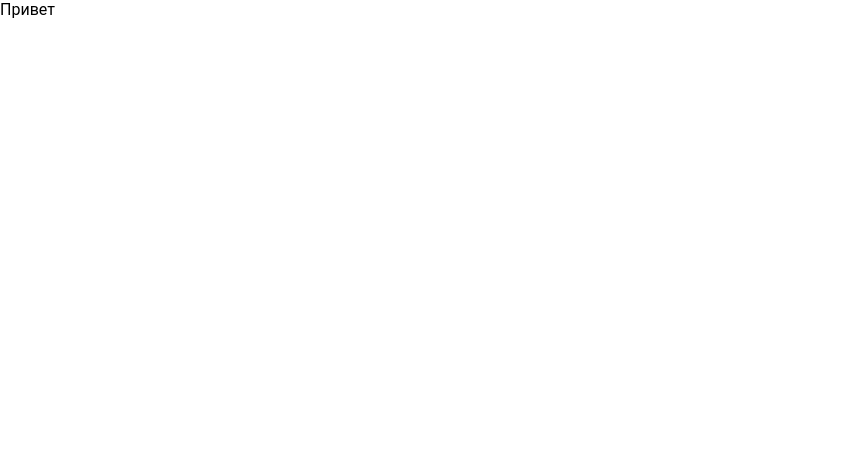
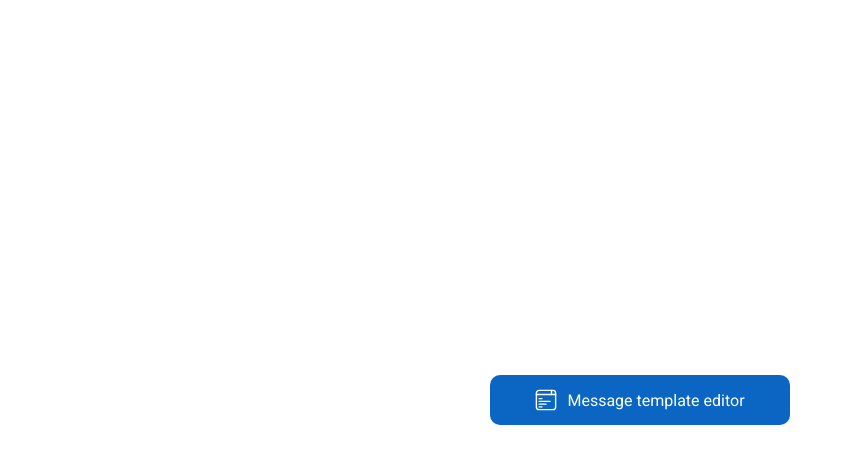
Before and after one commit to NikolaB131-org/Message-editor, a React (Create React App) app: page / in a window 1280 px wide. Shown: the top 464 px of the page, without its empty margins (0-852 px from the left). Built offline with nearby package versions, Linux system fonts and the light colour scheme.

Commit message:
Add Main page and button component

```diff
--- a/public/index.html
+++ b/public/index.html
@@ -11,6 +11,9 @@
     />
     <link rel="apple-touch-icon" href="%PUBLIC_URL%/logo192.png" />
     <link rel="manifest" href="%PUBLIC_URL%/manifest.json" />
+    <link rel="preconnect" href="https://fonts.googleapis.com">
+    <link rel="preconnect" href="https://fonts.gstatic.com" crossorigin>
+    <link href="https://fonts.googleapis.com/css2?family=Roboto:wght@400&display=swap" rel="stylesheet">
     <title>React App</title>
   </head>
   <body>
--- a/src/App.tsx
+++ b/src/App.tsx
@@ -1,7 +1,7 @@
-function App() {
+import { Main } from "./Main";
+
+export function App() {
   return (
-    <p>Привет</p>
+    <Main />
   );
 }
-
-export default App;
--- /dev/null
+++ b/src/Main/Main.module.css
@@ -0,0 +1,9 @@
+.container {
+  display: flex;
+  width: 100vw;
+  height: 100vh;
+}
+
+.content {
+  margin: auto;
+}
--- /dev/null
+++ b/src/Main/index.tsx
@@ -0,0 +1,13 @@
+import { Button } from '../components/Button';
+import editorSvg from '../assets/editor.svg';
+import styles from './Main.module.css';
+
+export function Main() {
+  return (
+    <div className={styles.container}>
+      <div className={styles.content}>
+        <Button imgSrc={editorSvg} text='Message template editor' width='300px' height='50px' onClick={() => {}} />
+      </div>
+    </div>
+  );
+}
--- /dev/null
+++ b/src/components/Button/Button.module.css
@@ -0,0 +1,26 @@
+.container {
+  cursor: pointer;
+
+  display: flex;
+  gap: 10px;
+  align-items: center;
+  justify-content: center;
+
+  background-color: var(--accent-color-1);
+  border-radius: 10px;
+
+  transition: all 0.2s linear;
+}
+
+.container:hover {
+  background-color: var(--accent-color-2);
+}
+
+.text {
+  color: var(--font-color);
+}
+
+.img {
+  width: 22px;
+  height: 22px;
+}
--- /dev/null
+++ b/src/components/Button/index.tsx
@@ -0,0 +1,18 @@
+import styles from './Button.module.css';
+
+type Props = {
+  imgSrc?: string,
+  text: string,
+  width: string,
+  height: string,
+  onClick: () => void,
+};
+
+export function Button({ imgSrc, text, width, height, onClick }: Props) {
+  return (
+    <button className={styles.container} style={{ width, height }} onClick={onClick}>
+      <img className={styles.img} src={imgSrc} alt="" />
+      <span className={styles.text}>{text}</span>
+    </button>
+  );
+}
--- /dev/null
+++ b/src/constants/colors.css
@@ -0,0 +1,6 @@
+:root {
+  --accent-color-1: #0A66C2;
+  --accent-color-2: #0854a0;
+
+  --font-color: white;
+}
--- a/src/index.tsx
+++ b/src/index.tsx
@@ -1,6 +1,7 @@
 import React from 'react';
 import ReactDOM from 'react-dom/client';
-import App from './App';
+import { App } from './App';
+import './constants/colors.css';
 import './index.css';
 
 const root = ReactDOM.createRoot(
```
Also changed, not shown: src/assets/editor.svg (added).
